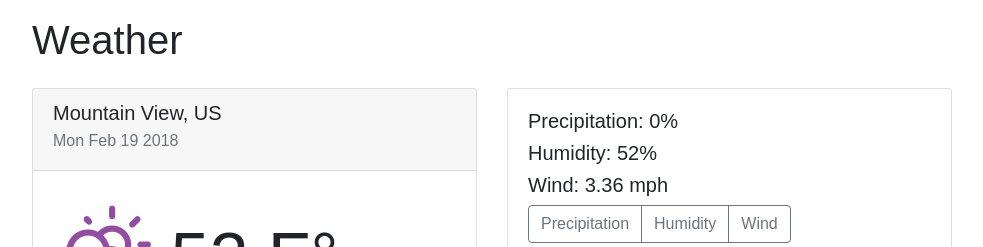
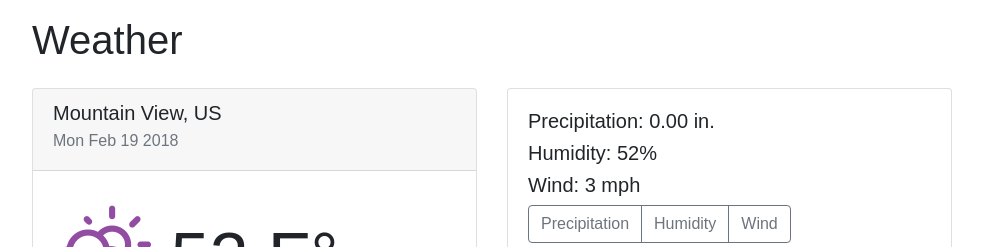
Before and after one commit to jyi468/weather, a React (Create React App) app: page / in a window 1280 px wide. Shown: the top 247 px of the page, without its empty margins (148-1131 px from the left). Built offline with nearby package versions, Linux system fonts and the light colour scheme.

Commit message:
Change scales

```diff
--- a/src/components/weatherSelector/WeatherSelector.tsx
+++ b/src/components/weatherSelector/WeatherSelector.tsx
@@ -14,13 +14,13 @@ export const WeatherSelector: React.SFC<WeatherSelectorProps> = (props) => {
         <div className="card">
             <div className="card-body">
                 <h5 className="card-text">
-                    Precipitation: {Math.round(precipitation)}%
+                    Precipitation: {(precipitation * 0.0393701).toFixed(2)} in.
                 </h5>
                 <h5 className="card-text">
                     Humidity: {humidity}%
                 </h5>
                 <h5 className="card-text">
-                    Wind: {wind.speed} mph
+                    Wind: {Math.round(wind.speed)} mph
                 </h5>
                 <div className="btn-group" role="group">
                     <button type="button" className="btn btn-outline-secondary">Precipitation</button>
```
